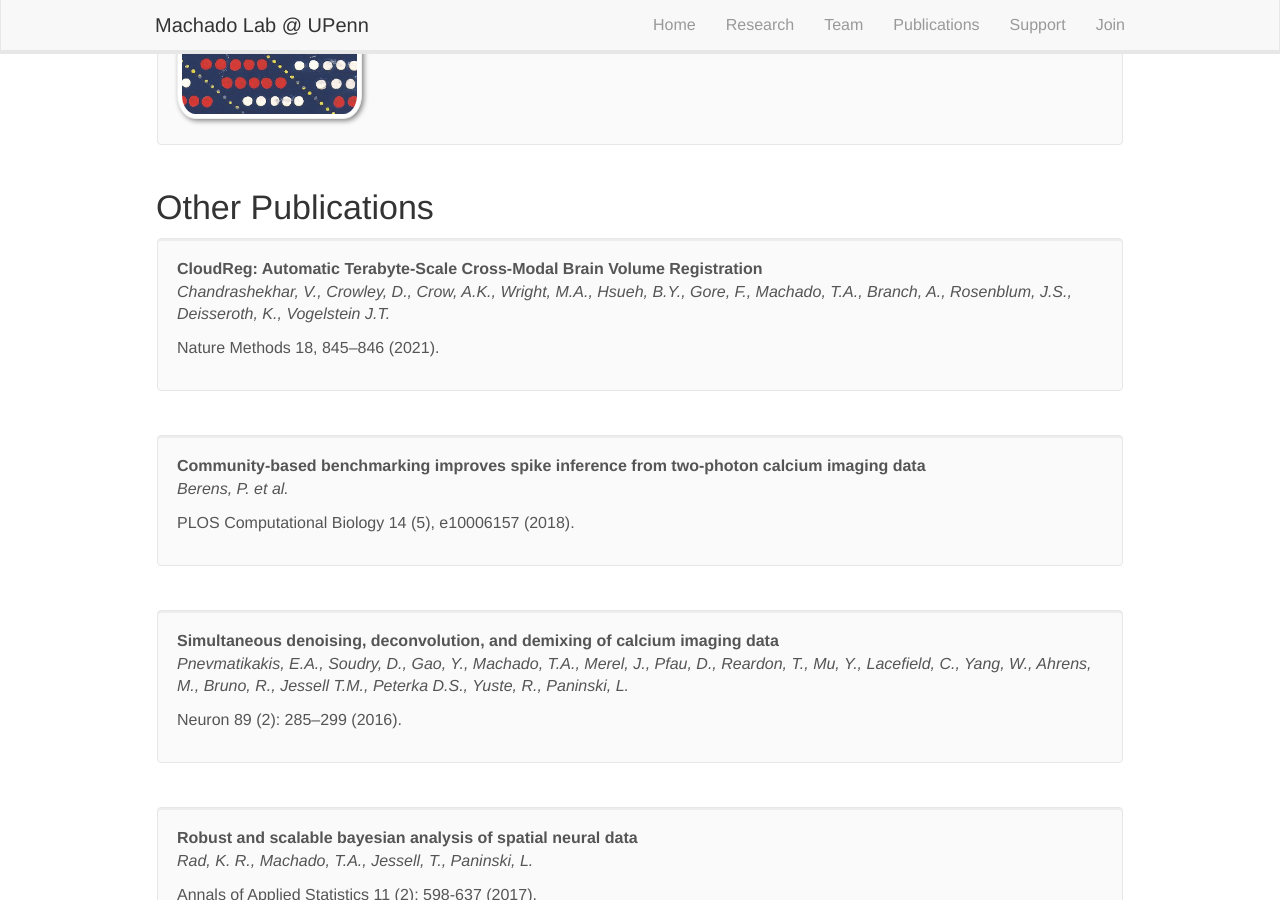
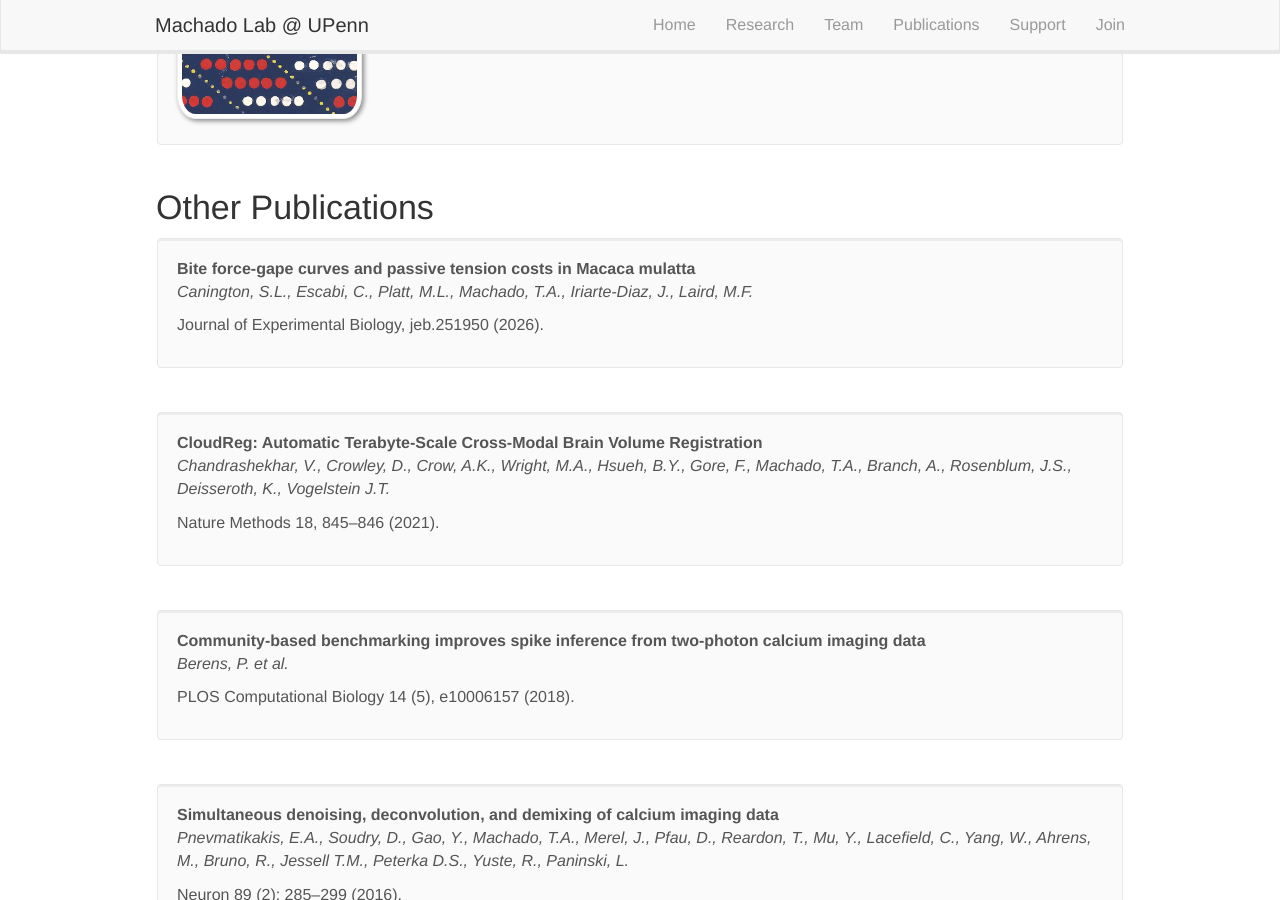
Before and after one commit to machado-lab-code/machado-lab-code, a Jekyll site: the page built from _pages/publications.md, in a window 1280 px wide and 900 px high, scrolled down 1276 px. Built offline with Jekyll 4.4.1, drawn with Linux system fonts in a browser that asks for light colours; nearby versions of some CDN libraries.

Commit message:
Fix reference formatting in publist.yml
Corrected formatting of references in publication entries.

```diff
--- a/_data/publist.yml
+++ b/_data/publist.yml
@@ -34,14 +34,19 @@
   ref: "Cell 162: 338-350 (2015)"
   highlight: 1
 
+- title: "Bite force-gape curves and passive tension costs in Macaca mulatta"
+  authors: Canington, S.L., Escabi, C., Platt, M.L., Machado, T.A., Iriarte-Diaz, J., Laird, M.F.
+  ref: "Journal of Experimental Biology, jeb.251950 (2026)."
+  highlight: 0
+
 - title: "CloudReg: Automatic Terabyte-Scale Cross-Modal Brain Volume Registration"
   authors: Chandrashekhar, V., Crowley, D., Crow, A.K., Wright, M.A., Hsueh, B.Y., Gore, F., Machado, T.A., Branch, A., Rosenblum, J.S., Deisseroth, K., Vogelstein J.T.
-  ref: Nature Methods 18, 845–846 (2021).
+  ref: "Nature Methods 18, 845–846 (2021)."
   highlight: 0
 
 - title: "Community-based benchmarking improves spike inference from two-photon calcium imaging data"
   authors: Berens, P. et al.
-  ref:   PLOS Computational Biology 14 (5), e10006157 (2018).
+  ref: "PLOS Computational Biology 14 (5), e10006157 (2018)."
   highlight: 0
 
 - title: "Simultaneous denoising, deconvolution, and demixing of calcium imaging data"
```
